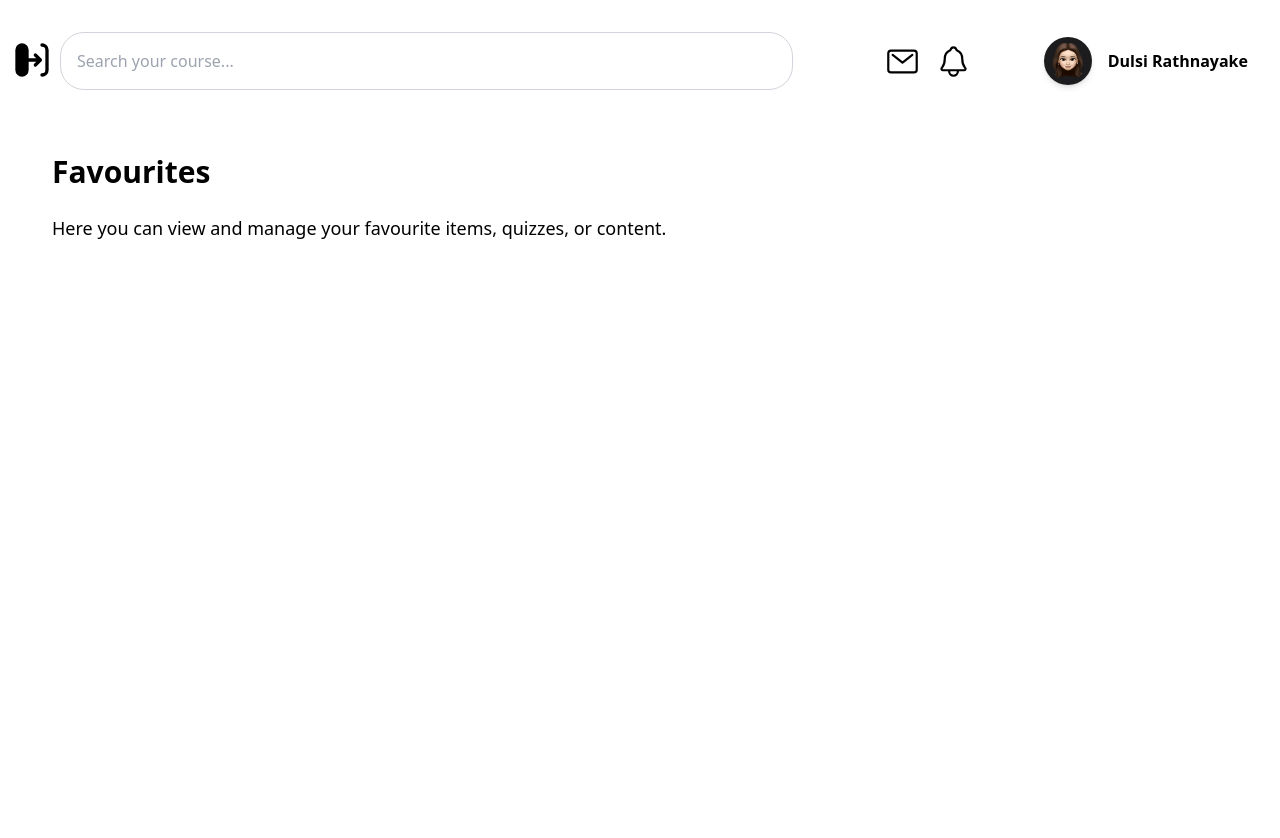
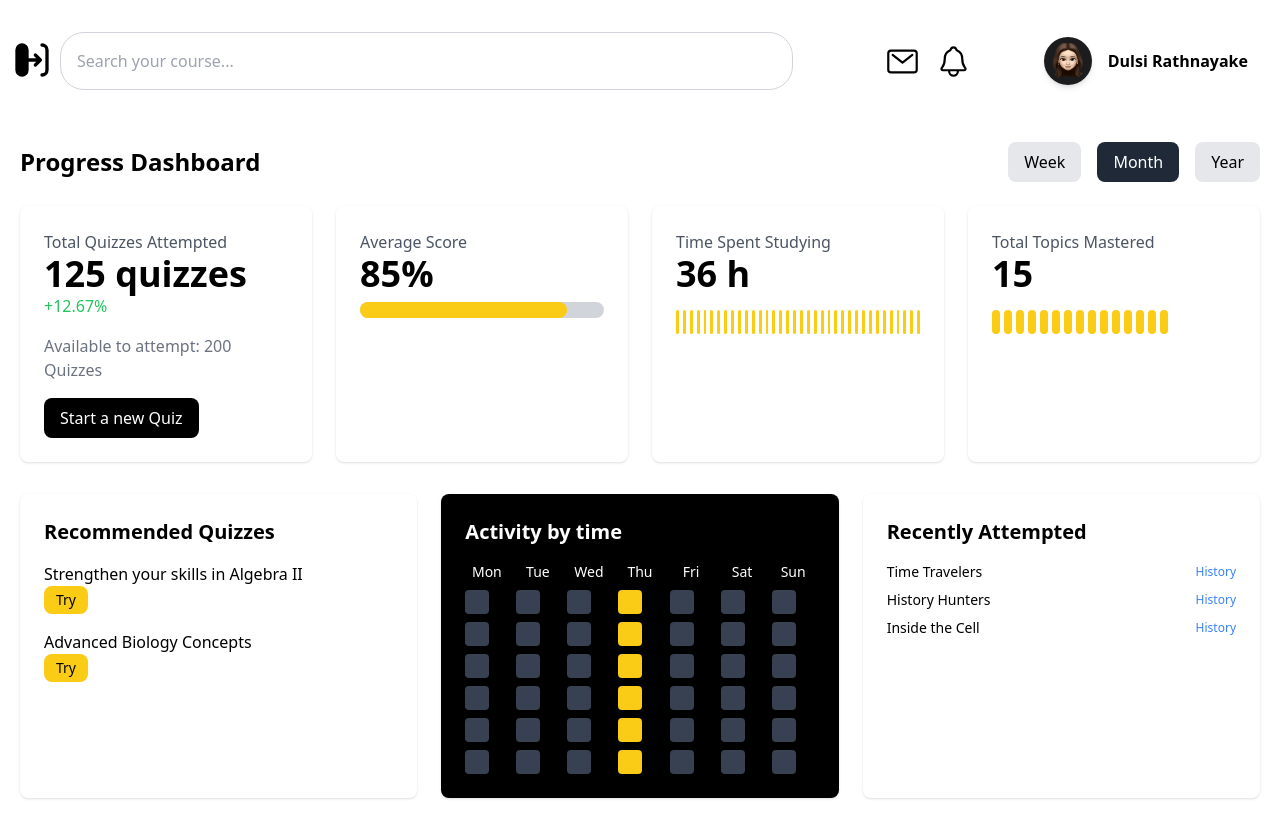
Before and after one commit to Webminds-designs/NeverMindsWeb, a React (Vite) app in the folder frontend/: page /progress in a window 1280 px wide. Shown: the top 838 px of the page. Built offline with nearby package versions, Linux system fonts and the light colour scheme.

Commit message:
New Progress component Draft design for the Progress component

```diff
--- a/frontend/src/components/Progress.jsx
+++ b/frontend/src/components/Progress.jsx
@@ -7,17 +7,124 @@ const Progress = () => {
   const toggleSidebar = () => setIsSidebarOpen(!isSidebarOpen);
 
   return (
-    <div className="flex min-h-screen mx-5">
+    <div className="flex min-h-screen">
       {/* Sidebar */}
       <Sidebar isOpen={isSidebarOpen} toggleSidebar={toggleSidebar} />
 
       {/* Main Content */}
-      <main className="flex w-full">
-        <div className="lg:w-8/12 max-w-full lg:p-8 py-4">
-          <h1 className="text-3xl font-bold mb-6">Favourites</h1>
-          <p className="text-lg">
-            Here you can view and manage your favourite items, quizzes, or content.
-          </p>
+      <main className="flex-1 p-5">
+        {/* Header Section */}
+        <div className="flex justify-between items-center mb-6">
+          <h1 className="text-2xl font-bold">Progress Dashboard</h1>
+          <div className="flex gap-4">
+            <button className="px-4 py-2 bg-gray-200 rounded-lg hover:bg-gray-300">
+              Week
+            </button>
+            <button className="px-4 py-2 bg-gray-800 text-white rounded-lg">
+              Month
+            </button>
+            <button className="px-4 py-2 bg-gray-200 rounded-lg hover:bg-gray-300">
+              Year
+            </button>
+          </div>
+        </div>
+
+        {/* Summary Section */}
+        <div className="grid grid-cols-1 md:grid-cols-4 gap-6 mb-8">
+          {/* Total Quizzes Attempted */}
+          <div className="p-6 bg-white shadow rounded-lg">
+            <p className="text-gray-600">Total Quizzes Attempted</p>
+            <h2 className="text-4xl font-bold">125 quizzes</h2>
+            <p className="text-green-500 font-medium">+12.67%</p>
+            <p className="mt-4 text-gray-500">Available to attempt: 200 Quizzes</p>
+            <button className="mt-4 px-4 py-2 bg-black text-white rounded-lg hover:bg-gray-700">
+              Start a new Quiz
+            </button>
+          </div>
+
+          {/* Average Score */}
+          <div className="p-6 bg-white shadow rounded-lg">
+            <p className="text-gray-600">Average Score</p>
+            <h2 className="text-4xl font-bold">85%</h2>
+            <div className="mt-2 bg-gray-300 rounded-full h-4">
+              <div className="bg-yellow-400 h-4 rounded-full" style={{ width: "85%" }}></div>
+            </div>
+          </div>
+
+          {/* Time Spent Studying */}
+          <div className="p-6 bg-white shadow rounded-lg">
+            <p className="text-gray-600">Time Spent Studying</p>
+            <h2 className="text-4xl font-bold">36 h</h2>
+            <div className="mt-4 flex gap-1">
+              {Array.from({ length: 36 }).map((_, index) => (
+                <div key={index} className="w-2 h-6 bg-yellow-400 rounded"></div>
+              ))}
+            </div>
+          </div>
+
+          {/* Total Topics Mastered */}
+          <div className="p-6 bg-white shadow rounded-lg">
+            <p className="text-gray-600">Total Topics Mastered</p>
+            <h2 className="text-4xl font-bold">15</h2>
+            <div className="mt-4 flex gap-1">
+              {Array.from({ length: 15 }).map((_, index) => (
+                <div key={index} className="w-2 h-6 bg-yellow-400 rounded"></div>
+              ))}
+            </div>
+          </div>
+        </div>
+
+        {/* Recommended Quizzes and Activity */}
+        <div className="grid grid-cols-1 md:grid-cols-3 gap-6">
+          {/* Recommended Quizzes */}
+          <div className="p-6 bg-white shadow rounded-lg">
+            <h3 className="text-xl font-bold mb-4">Recommended Quizzes</h3>
+            <div className="mb-4">
+              <p className="font-medium">Strengthen your skills in Algebra II</p>
+              <button className="text-sm px-3 py-1 bg-yellow-400 text-black rounded-lg hover:bg-yellow-500">
+                Try
+              </button>
+            </div>
+            <div>
+              <p className="font-medium">Advanced Biology Concepts</p>
+              <button className="text-sm px-3 py-1 bg-yellow-400 text-black rounded-lg hover:bg-yellow-500">
+                Try
+              </button>
+            </div>
+          </div>
+
+          {/* Activity by Time */}
+          <div className="p-6 bg-black text-white shadow rounded-lg">
+            <h3 className="text-xl font-bold mb-4">Activity by time</h3>
+            <div className="grid grid-cols-7 gap-2 text-center">
+              {["Mon", "Tue", "Wed", "Thu", "Fri", "Sat", "Sun"].map((day, index) => (
+                <p key={index} className="text-sm font-medium">
+                  {day}
+                </p>
+              ))}
+              {Array.from({ length: 42 }).map((_, index) => (
+                <div
+                  key={index}
+                  className={`w-6 h-6 ${
+                    index % 7 === 3 ? "bg-yellow-400" : "bg-gray-700"
+                  } rounded`}
+                ></div>
+              ))}
+            </div>
+          </div>
+
+          {/* Recently Attempted */}
+          <div className="p-6 bg-white shadow rounded-lg">
+            <h3 className="text-xl font-bold mb-4">Recently Attempted</h3>
+            <ul>
+              {["Time Travelers", "History Hunters", "Inside the Cell"].map((quiz, index) => (
+                <li key={index} className="mb-2 flex justify-between items-center">
+                  <p className="text-sm font-medium">{quiz}</p>
+                  <span className="text-xs text-blue-500">History</span>
+                </li>
+              ))}
+            </ul>
+          </div>
         </div>
       </main>
     </div>
```
